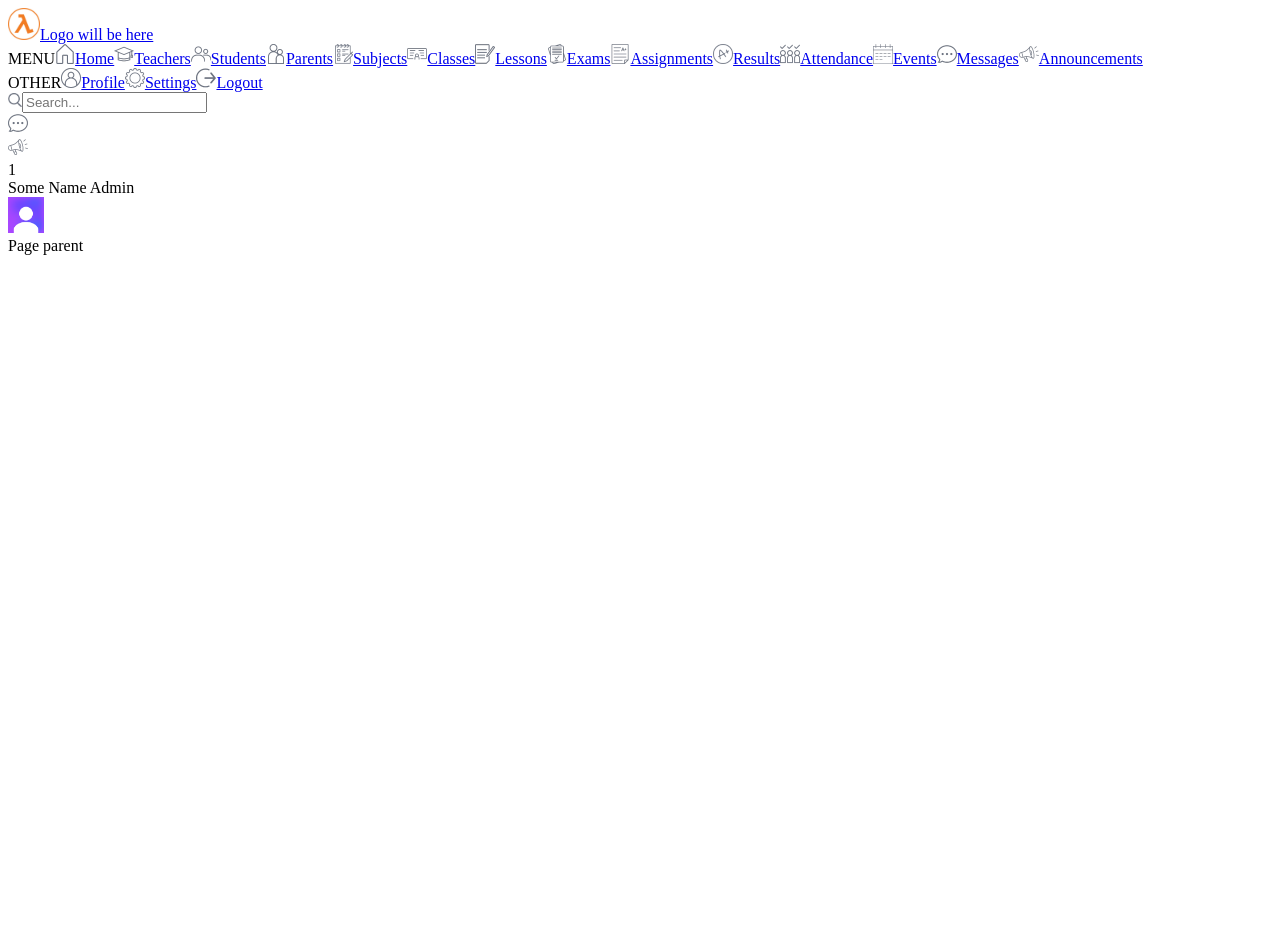
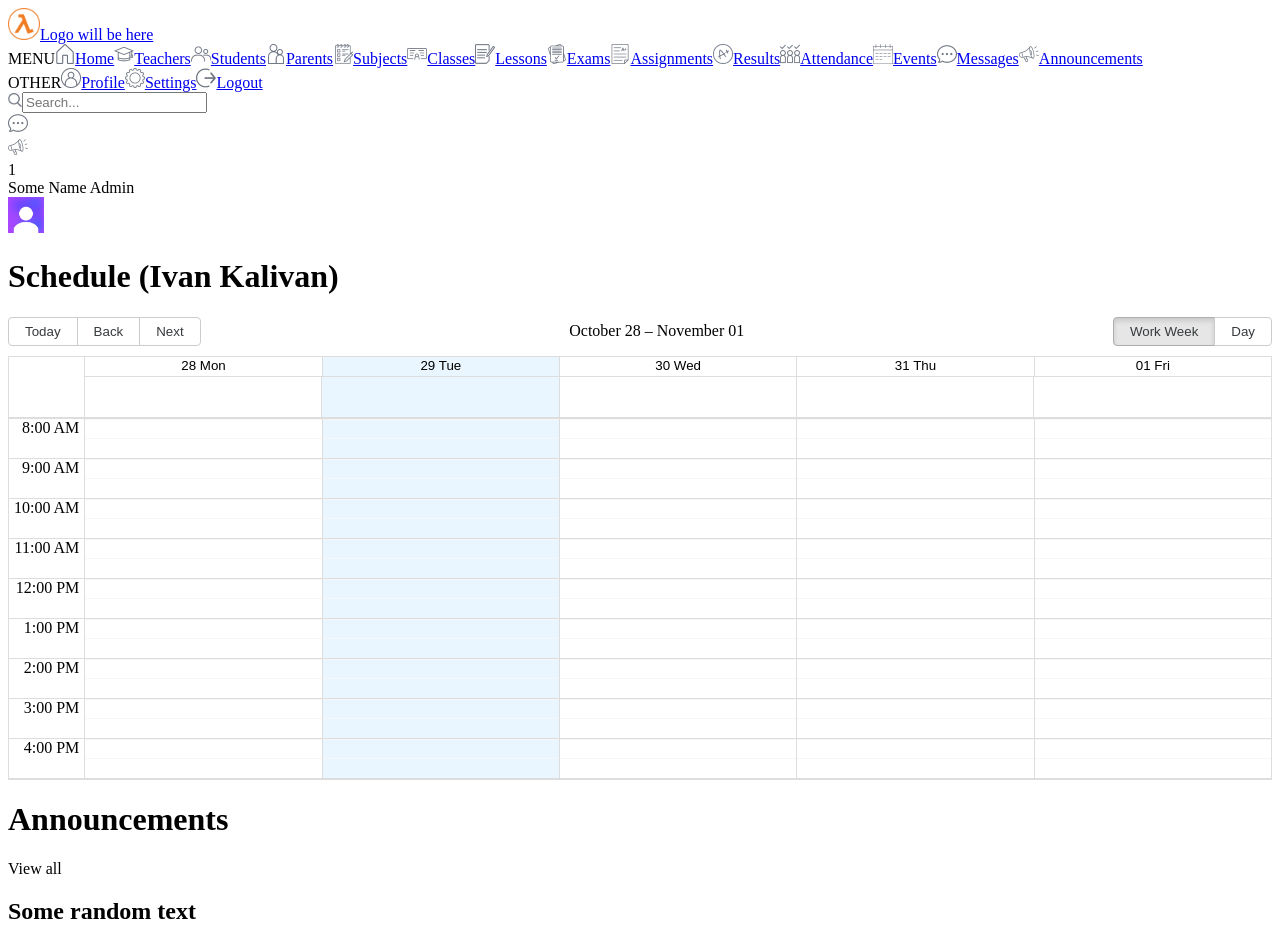
Before and after one commit to PotashinAndrey/school_managment, a Next.js app: page /parent in a window 1280 px wide. Shown: the top 946 px of the page. Before the commit the page ends 800 px from the top, so only its background shows below. Built offline with nearby package versions, Linux system fonts and the light colour scheme.

Commit message:
Parent and teacher page

```diff
--- a/src/app/(dashboard)/parent/page.tsx
+++ b/src/app/(dashboard)/parent/page.tsx
@@ -1,5 +1,22 @@
+import Announcements from "@/components/Announcements";
+import BigCalendar from "@/components/BigCalendar";
+
+import "react-big-calendar/lib/css/react-big-calendar.css";
+
 const ParentPage = () => {
-  return <div className="">Page parent</div>;
+  return (
+    <div className="flex-1 p-4 flex gap-4 flex-col xl:flex-row">
+      <div className="w-full xl:w-2/3">
+        <div className="h-full bg-white p-4 rounded-md">
+          <h1 className="text-xl font-semibold">Schedule (Ivan Kalivan)</h1>
+          <BigCalendar />
+        </div>
+      </div>
+      <div className="w-full xl:w-1/3 flex flex-col gap-8">
+        <Announcements />
+      </div>
+    </div>
+  );
 };
 
 export default ParentPage;
```
Also changed, not shown: src/app/(dashboard)/teacher/page.tsx (+18 -1 lines).
